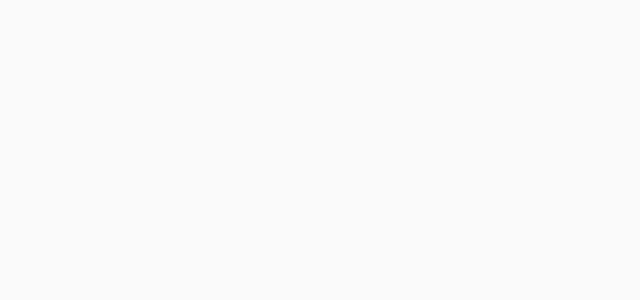
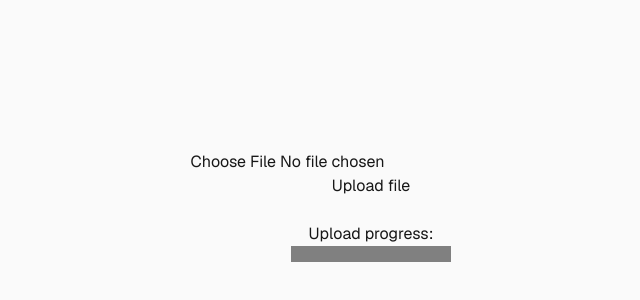
Before and after one commit to Foolmannn/fullstack-learnings, a Next.js app in the folder project-video-sharing-platform/: page / in a window 1280 px wide. Shown: the part 194-494 px from the top of the page, without its empty margins (269-909 px from the left). Built offline with nearby package versions, Linux system fonts and the light colour scheme.

Commit message:
learning imagekit

```diff
--- /dev/null
+++ b/project-video-sharing-platform/app/api/imagekit-auth/route.ts
@@ -0,0 +1,17 @@
+// File: app/api/upload-auth/route.ts
+import { getUploadAuthParams } from "@imagekit/next/server"
+
+export async function GET() {
+    // Your application logic to authenticate the user
+    // For example, you can check if the user is logged in or has the necessary permissions
+    // If the user is not authenticated, you can return an error response
+
+    const { token, expire, signature } = getUploadAuthParams({
+        privateKey: process.env.IMAGEKIT_PRIVATE_KEY as string, // Never expose this on client side
+        publicKey: process.env.IMAGEKIT_PUBLIC_KEY as string,
+        // expire: 30 * 60, // Optional, controls the expiry time of the token in seconds, maximum 1 hour in the future
+        // token: "random-token", // Optional, a unique token for request
+    })
+
+    return Response.json({ token, expire, signature, publicKey: process.env.IMAGEKIT_PUBLIC_KEY })
+}
--- /dev/null
+++ b/project-video-sharing-platform/app/components/ImageUpload.tsx
@@ -0,0 +1,134 @@
+"use client" // This component must be a client component
+
+import {
+    ImageKitAbortError,
+    ImageKitInvalidRequestError,
+    ImageKitServerError,
+    ImageKitUploadNetworkError,
+    upload,
+} from "@imagekit/next";
+import { useRef, useState } from "react";
+
+// UploadExample component demonstrates file uploading using ImageKit's Next.js SDK.
+const Upload = () => {
+    // State to keep track of the current upload progress (percentage)
+    const [progress, setProgress] = useState(0);
+
+    // Create a ref for the file input element to access its files easily
+    const fileInputRef = useRef<HTMLInputElement>(null);
+
+    // Create an AbortController instance to provide an option to cancel the upload if needed.
+    const abortController = new AbortController();
+
+    /**
+     * Authenticates and retrieves the necessary upload credentials from the server.
+     *
+     * This function calls the authentication API endpoint to receive upload parameters like signature,
+     * expire time, token, and publicKey.
+     *
+     * @returns {Promise<{signature: string, expire: string, token: string, publicKey: string}>} The authentication parameters.
+     * @throws {Error} Throws an error if the authentication request fails.
+     */
+    const authenticator = async () => {
+        try {
+            // Perform the request to the upload authentication endpoint.
+            const response = await fetch("/api/imagekit-auth");
+            if (!response.ok) {
+                // If the server response is not successful, extract the error text for debugging.
+                const errorText = await response.text();
+                throw new Error(`Request failed with status ${response.status}: ${errorText}`);
+            }
+
+            // Parse and destructure the response JSON for upload credentials.
+            const data = await response.json();
+            const { signature, expire, token, publicKey } = data;
+            return { signature, expire, token, publicKey };
+        } catch (error) {
+            // Log the original error for debugging before rethrowing a new error.
+            console.error("Authentication error:", error);
+            throw new Error("Authentication request failed");
+        }
+    };
+
+    /**
+     * Handles the file upload process.
+     *
+     * This function:
+     * - Validates file selection.
+     * - Retrieves upload authentication credentials.
+     * - Initiates the file upload via the ImageKit SDK.
+     * - Updates the upload progress.
+     * - Catches and processes errors accordingly.
+     */
+    const handleUpload = async () => {
+        // Access the file input element using the ref
+        const fileInput = fileInputRef.current;
+        if (!fileInput || !fileInput.files || fileInput.files.length === 0) {
+            alert("Please select a file to upload");
+            return;
+        }
+
+        // Extract the first file from the file input
+        const file = fileInput.files[0];
+
+        // Retrieve authentication parameters for the upload.
+        let authParams;
+        try {
+            authParams = await authenticator();
+        } catch (authError) {
+            console.error("Failed to authenticate for upload:", authError);
+            return;
+        }
+        const { signature, expire, token, publicKey } = authParams;
+
+        // Call the ImageKit SDK upload function with the required parameters and callbacks.
+        try {
+            const uploadResponse = await upload({
+                // Authentication parameters
+                expire,
+                token,
+                signature,
+                publicKey,
+                file,
+                fileName: file.name, // Optionally set a custom file name
+                // Progress callback to update upload progress state
+                onProgress: (event) => {
+                    setProgress((event.loaded / event.total) * 100);
+                },
+                // Abort signal to allow cancellation of the upload if needed.
+                abortSignal: abortController.signal,
+            });
+            console.log("Upload response:", uploadResponse);
+        } catch (error) {
+            // Handle specific error types provided by the ImageKit SDK.
+            if (error instanceof ImageKitAbortError) {
+                console.error("Upload aborted:", error.reason);
+            } else if (error instanceof ImageKitInvalidRequestError) {
+                console.error("Invalid request:", error.message);
+            } else if (error instanceof ImageKitUploadNetworkError) {
+                console.error("Network error:", error.message);
+            } else if (error instanceof ImageKitServerError) {
+                console.error("Server error:", error.message);
+            } else {
+                // Handle any other errors that may occur.
+                console.error("Upload error:", error);
+            }
+        }
+    };
+
+    return (
+        <>
+            {/* File input element using React ref */}
+            <input type="file" ref={fileInputRef} />
+            {/* Button to trigger the upload process */}
+            <button type="button" onClick={handleUpload}>
+                Upload file
+            </button>
+            <br />
+            {/* Display the current upload progress */}
+            Upload progress: <progress value={progress} max={100}></progress>
+        </>
+    );
+};
+
+export default Upload;
--- a/project-video-sharing-platform/app/page.tsx
+++ b/project-video-sharing-platform/app/page.tsx
@@ -1,11 +1,11 @@
 import Image from "next/image";
-
+import Upload from "./components/ImageUpload";
 export default function Home() {
 
 
   return (
     <div className="flex flex-col flex-1 items-center justify-center bg-zinc-50 font-sans dark:bg-black">
-
+<Upload />
     </div>
   );
 }
--- a/project-video-sharing-platform/lib/db.ts
+++ b/project-video-sharing-platform/lib/db.ts
@@ -1,7 +1,7 @@
 import mongoose from "mongoose";
 
 const MONGODB_URI = process.env.MONGODB_URI!;
-console.log(MONGODB_URI)
+// console.log(MONGODB_URI)
 if (!MONGODB_URI) {
   throw new Error(
     "Please define the MONGODB_URI environment variable inside .env"
--- a/project-video-sharing-platform/package.json
+++ b/project-video-sharing-platform/package.json
@@ -9,6 +9,8 @@
     "lint": "eslint"
   },
   "dependencies": {
+    "@imagekit/next": "^2.1.5",
+    "@imagekit/nodejs": "^7.6.1",
     "bcryptjs": "^3.0.3",
     "mongoose": "^9.6.2",
     "next": "16.2.6",
```
Also changed, not shown: project-video-sharing-platform/app/components/Providers.tsx (added), project-video-sharing-platform/app/upload/page.tsx (added), 2 other files (tests, documents, lock files or other folders).
